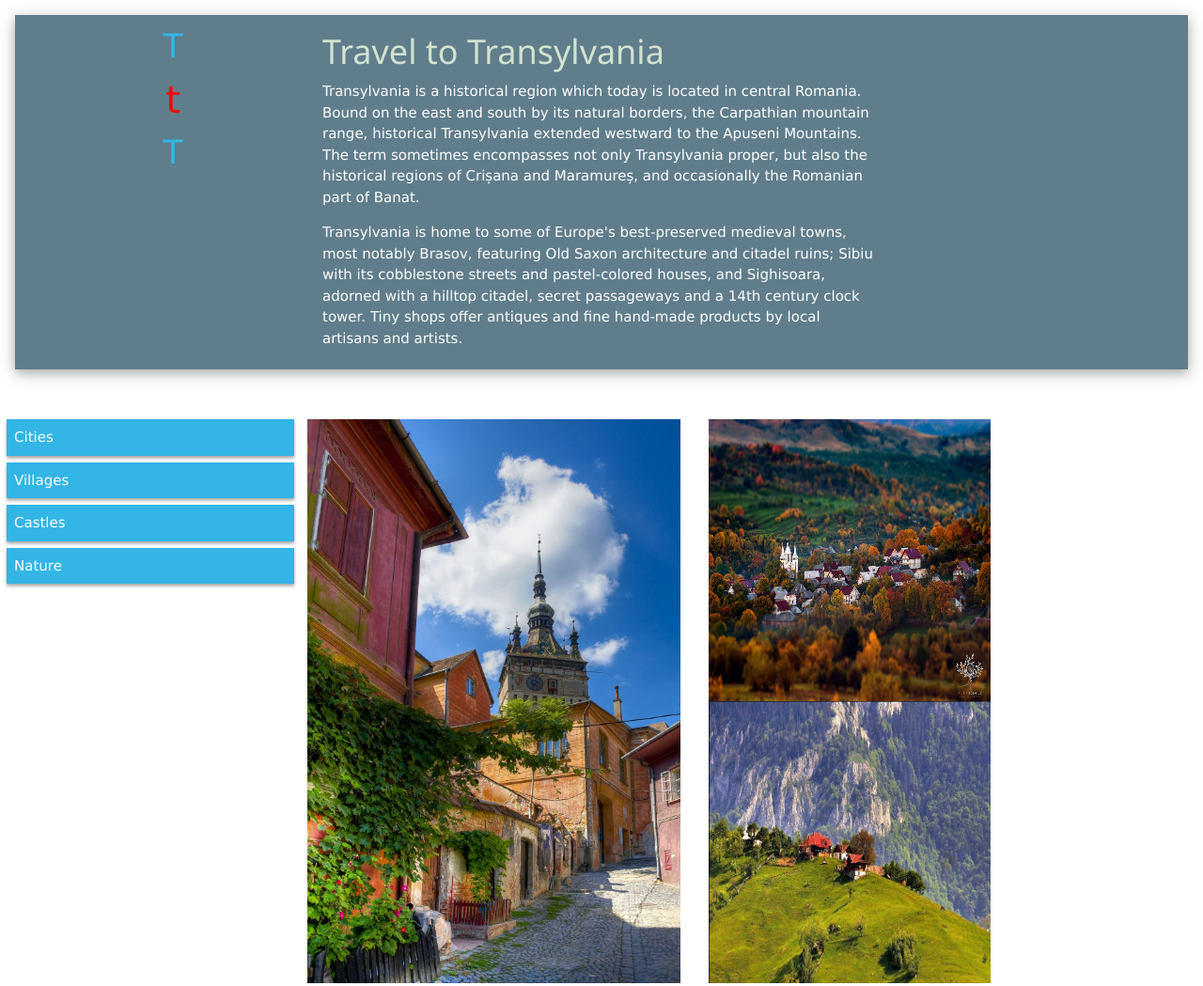
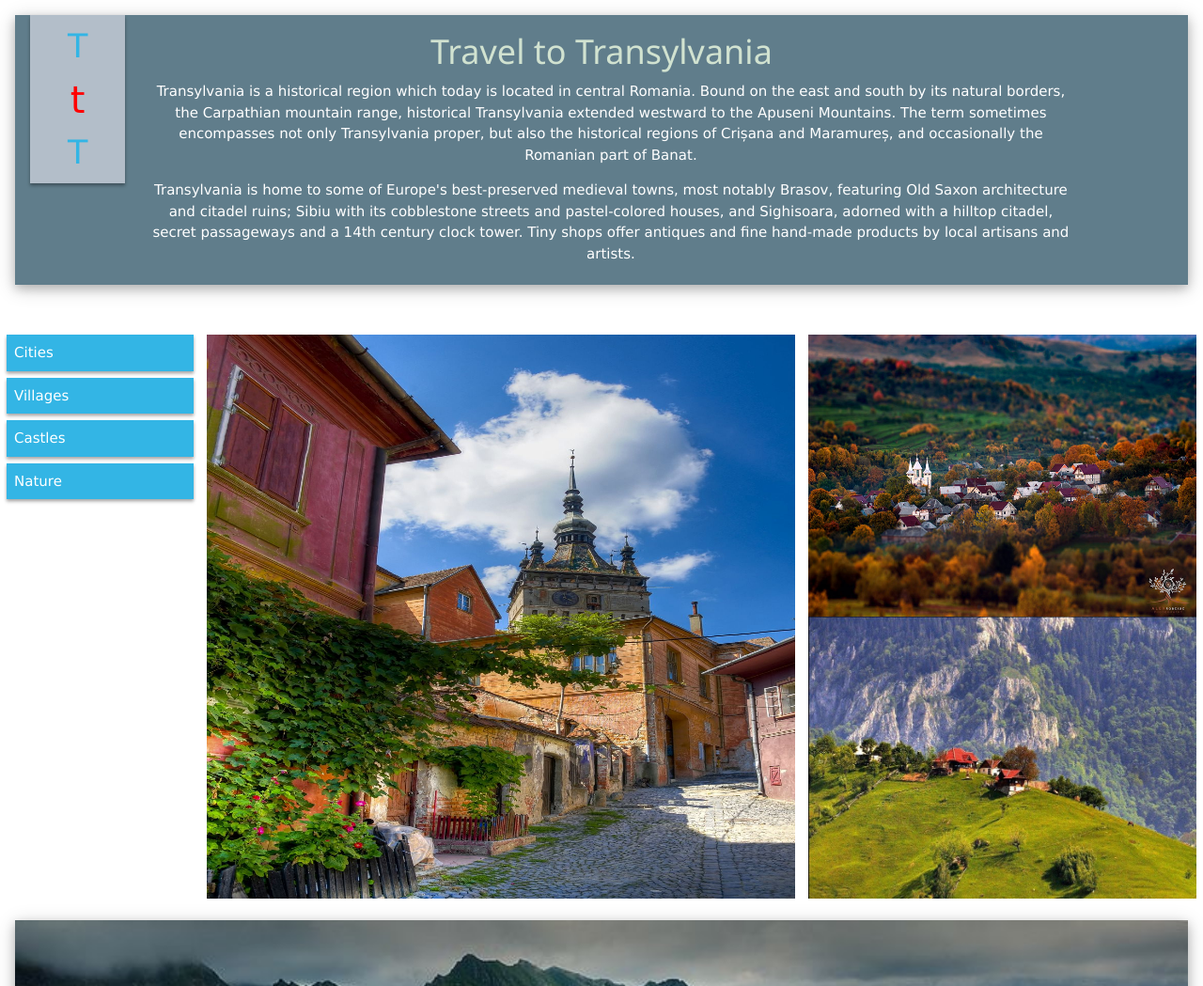
Before and after one commit to NSAttila/airlines1, a plain HTML site: page project0/mainpage.html in a window 1280 px wide. Shown: the top 1049 px of the page at 94% size. Drawn offline with nearby package versions, Linux system fonts and the light colour scheme.

Commit message:
little style modification

```diff
--- a/project0/mainpage.html
+++ b/project0/mainpage.html
@@ -12,9 +12,9 @@
         <div class="row1">
             <!--Title monogram-->
             <div class="w3-card-4 w3-margin w3-blue-grey" >
-          <div class="w3-container">  <div class="col-3 col-s-3" id="title_letters">T <div id="middle_letter">t</div> T</div>
+          <div class="w3-container">  <div class="col-1 col-s-1"id="title_letters">T <div id="middle_letter">t</div> T</div>
             <!--Little description-->
-            <div class="col-6 col-s-9 title_description">
+            <div class="col-10 col-s-12 title_description">
                 <h1>Travel to Transylvania</h1>
                 <p>Transylvania is a historical region which today is located in central Romania. Bound on the east and south by its natural borders, the Carpathian mountain range, historical Transylvania extended westward to the Apuseni Mountains.
                   The term sometimes encompasses not only Transylvania proper, but also the historical regions of Crișana and Maramureș, and occasionally the Romanian part of Banat.</p>
@@ -26,7 +26,7 @@
     </div>
         <!--Menu for other pages-->
         <div class="row2">
-            <div class="col-3 col-s-3" id="page_menu">
+            <div class="col-2 col-s-2" id="page_menu">
               <div class="pages">
                 <ul>
                     <li><a href="cities.html">Cities</a></li>
@@ -38,12 +38,12 @@
           </div>
 
           <!--middel pictures-->
-            <div class="col-4 col-s-9" >
-              <img src="sighisoara.jpg" alt="sighisoara" widt="300" height="600">
+            <div class="col-6 col-s-9" >
+              <img src="sighisoara.jpg" alt="sighisoara" style="width:100%" widt="300" height="600">
             </div>
-            <div class="col-3 col-s-12 twopic">
-              <img src="naturelandscape.jpg" alt="landscape" width="300" height="300">
-              <img src="pestera.jpg" alt="pestera" width="300" height="300" >
+            <div class="col-4 col-s-12 twopic">
+              <img src="naturelandscape.jpg" alt="landscape" style="width:100%" width="300" height="300">
+              <img src="pestera.jpg" alt="pestera" style="width:100%" width="300" height="300" >
             </div>
         </div>
 
--- a/project0/mainpage.scss
+++ b/project0/mainpage.scss
@@ -6,11 +6,20 @@ $lightblue: #33b5e5;
 h1 {
   color: #d1e2d0;
 }
+.title_description h1{
+  text-align: center;
+}
+.title_description p{
+  padding-left: 20px;
+  text-align: center;
+}
 #title_letters{
   color: $lightblue;
   font-size: 35px;
   text-align: center;
-  font-style: "cursive", sans-serif;
+  background-color:#b3bec9;
+  font-style: Impact, fantasy,"cursive", sans-serif;
+  box-shadow: 0 3px 4px rgba(0, 0, 0, 0.15), 0 2px 3px rgba(0,0,0,0.24);
 }
 #middle_letter {
   color: red;
```
Also changed, not shown: project0/mainpage.css, 1 other file.
